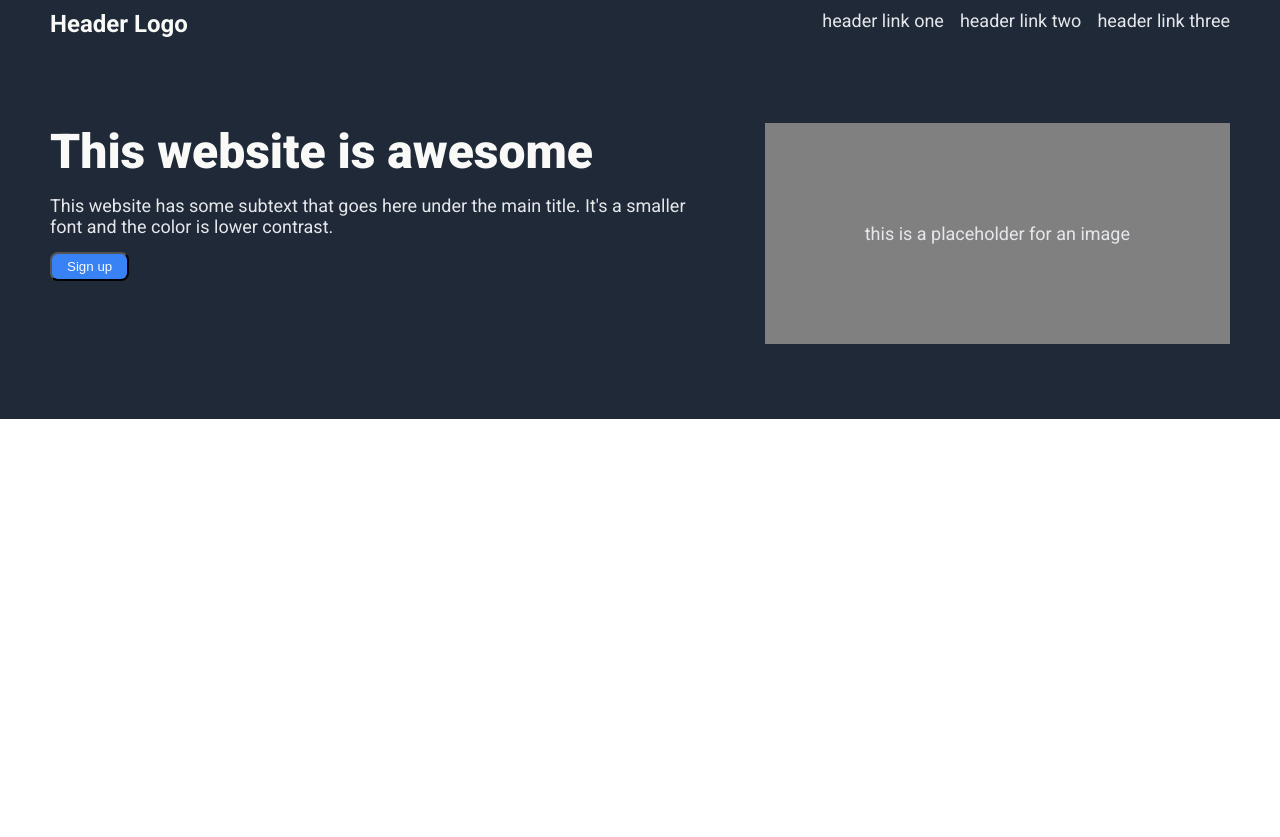
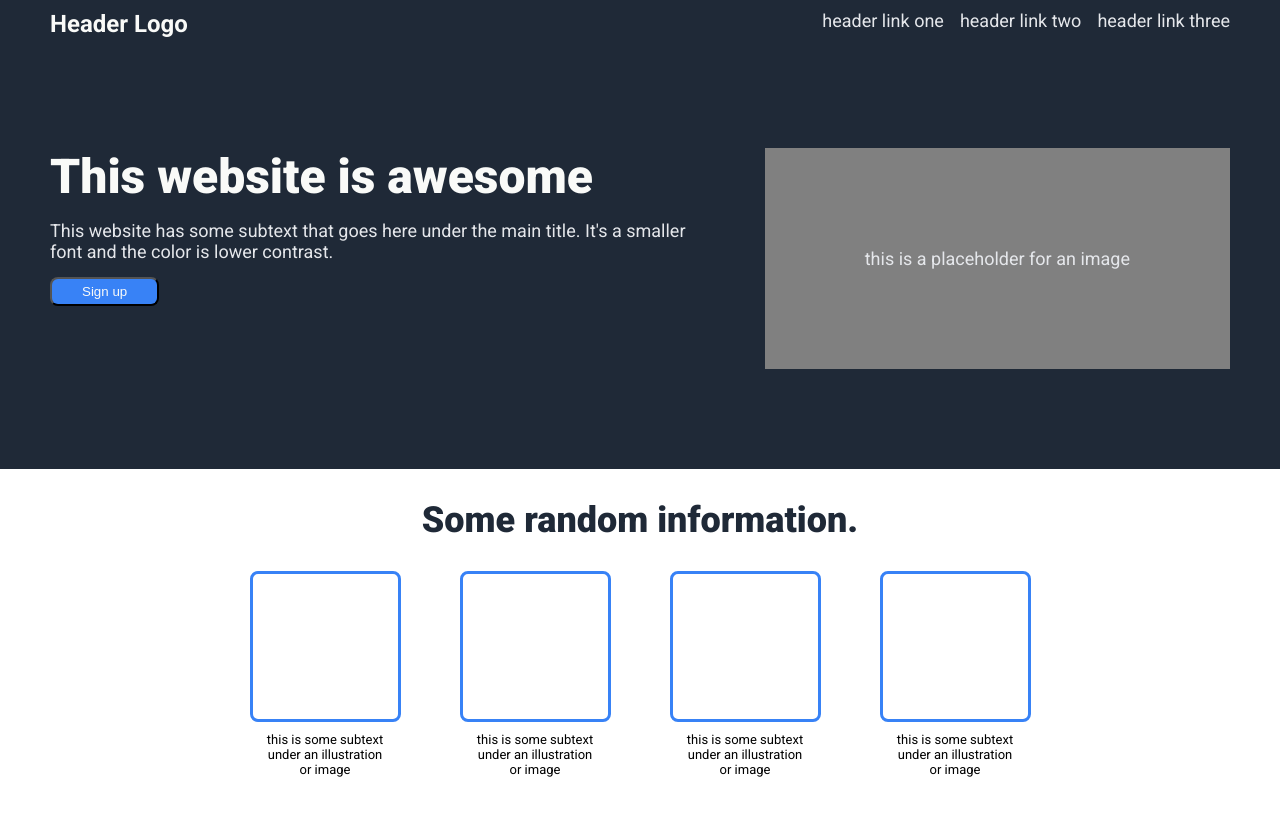
Before and after one commit to T-Pastor/landing-page, a plain HTML site: page index.html in a window 1280 px wide. Before the commit the page ends 800 px from the top, so only its background shows below. Drawn offline with Linux system fonts and the light colour scheme.

Commit message:
random information section added and formatted

```diff
--- a/css/style.css
+++ b/css/style.css
@@ -39,7 +39,7 @@ a {
 
 .greeting {
     display: flex;
-    padding: 75px 50px;
+    padding: 100px 50px;
     background-color: #1F2937;
     gap: 50px;
 }
@@ -76,6 +76,53 @@ a {
 .subscribe {
   background-color: #3882F6;
   color:#F9FAF8;
-  padding: 5px 15px;
+  padding: 5px 30px;
   border-radius: 8px;
 }
+
+.random {
+    display: flex;
+    flex: 1;
+    flex-direction: column;
+    padding: 30px;
+}
+
+.information {
+    display: flex;
+    justify-content: center;
+    font-size: 36px;
+    color: #1F2937;
+    font-weight: 900;
+}
+
+.images {
+    display: flex;
+    justify-content: center;
+    flex: 1;
+    flex-wrap: wrap;
+    padding: 30px;
+    gap: 85px;
+}
+
+.illustration-container {
+    display: flex;
+    flex-direction: column;
+    align-items: center;
+    width: 125px;
+}
+
+.illustration {
+    width: 125px;
+    height: 125px;
+    padding: 10px;
+    border-style: solid;
+    border-color: #3882F6;
+    border-width: 3px;
+    border-radius: 8px;
+}
+
+.caption {
+    text-align: center;
+    margin-top: 10px;
+    font-size: 13px;
+}
--- a/index.html
+++ b/index.html
@@ -25,5 +25,26 @@
             </div>
             <div class="image">this is a placeholder for an image</div>
         </div>
+        <div class="random">
+            <div class="information">Some random information.</div>
+            <div class="images">
+                <div class="illustration-container">
+                    <div class="illustration"></div>
+                    <div class="caption">this is some subtext under an illustration or image</div>
+                </div>
+                <div class="illustration-container">
+                    <div class="illustration"></div>
+                    <div class="caption">this is some subtext under an illustration or image</div>
+                </div>
+                <div class="illustration-container">
+                    <div class="illustration"></div>
+                    <div class="caption">this is some subtext under an illustration or image</div>
+                </div>
+                <div class="illustration-container">
+                    <div class="illustration"></div>
+                    <div class="caption">this is some subtext under an illustration or image</div>
+                </div>
+            </div>
+        </div>
     </body>
 </html>
```
